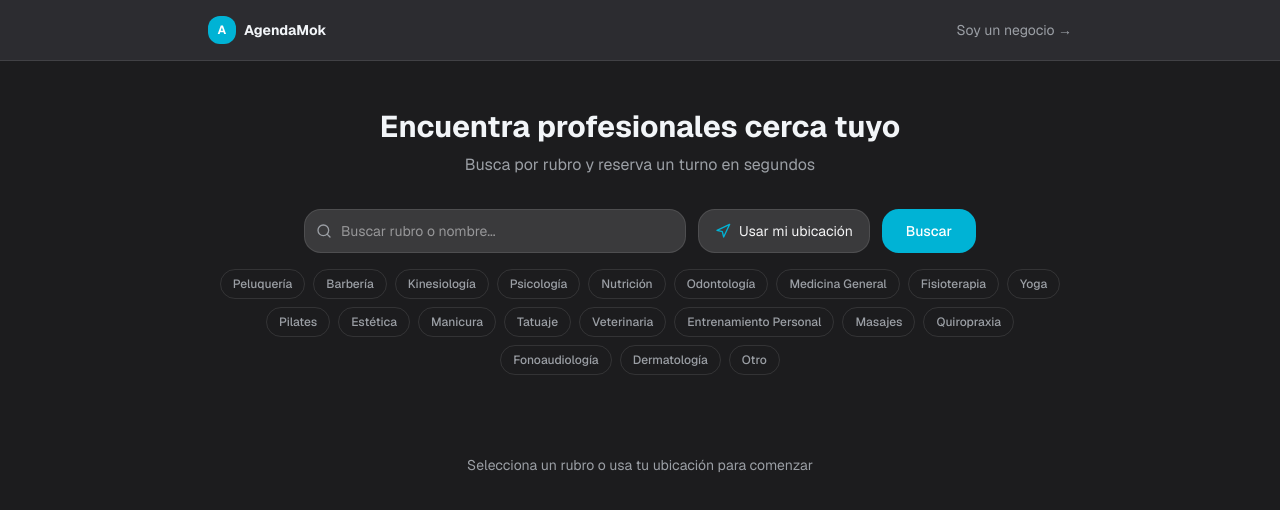
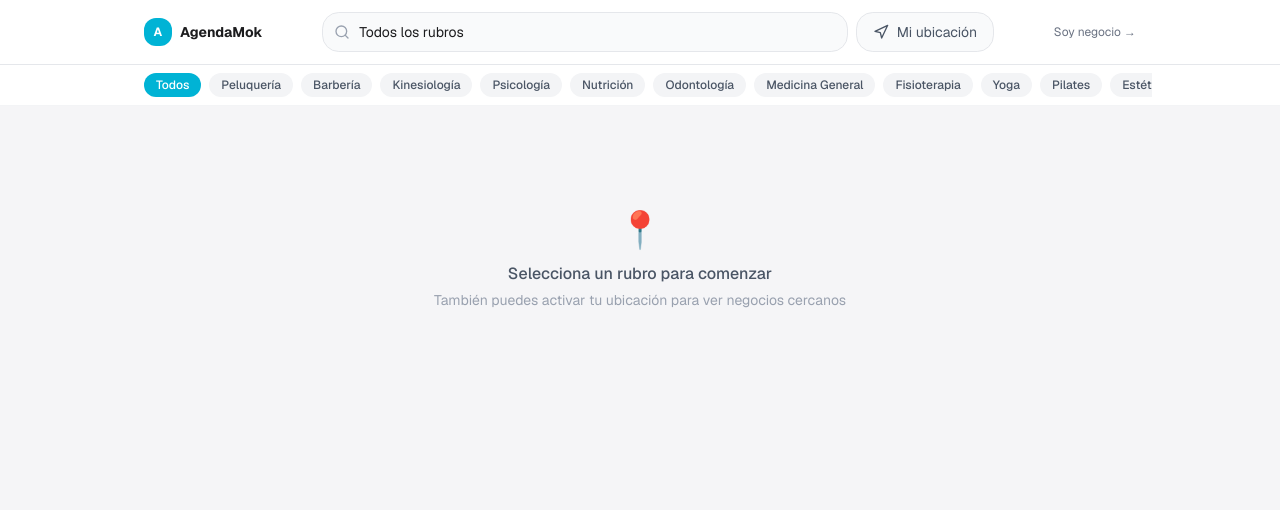
Before and after one commit to josetomas-chi/agendamok, a Next.js app: page /buscar in a window 1280 px wide. Shown: the top 510 px of the page. Built offline with nearby package versions, Linux system fonts and the light colour scheme.

Commit message:
feat: redesign search results — AgendaPro style with photo, services and price

```diff
--- a/src/app/api/search/route.ts
+++ b/src/app/api/search/route.ts
@@ -28,7 +28,12 @@ export async function GET(req: Request) {
       id: true, name: true, slug: true, category: true,
       description: true, logo: true, address: true, city: true,
       phone: true, latitude: true, longitude: true,
-      _count: { select: { appointments: true } },
+      services: {
+        where: { isActive: true, deletedAt: null },
+        select: { id: true, name: true, duration: true, price: true, color: true, description: true },
+        orderBy: { price: "asc" },
+        take: 5,
+      },
     },
   })
 
--- a/src/app/buscar/page.tsx
+++ b/src/app/buscar/page.tsx
@@ -1,7 +1,7 @@
 "use client"
 
 import { useState, useEffect, useCallback } from "react"
-import { Search, MapPin, Navigation, Star, Phone, ChevronRight } from "lucide-react"
+import { Search, MapPin, Navigation, Clock, ChevronRight, Tag } from "lucide-react"
 import Image from "next/image"
 import Link from "next/link"
 
@@ -9,19 +9,19 @@ const CATEGORIES = [
   "Peluquería", "Barbería", "Kinesiología", "Psicología", "Nutrición",
   "Odontología", "Medicina General", "Fisioterapia", "Yoga", "Pilates",
   "Estética", "Manicura", "Tatuaje", "Veterinaria", "Entrenamiento Personal",
-  "Masajes", "Quiropraxia", "Fonoaudiología", "Dermatología", "Otro",
+  "Masajes", "Quiropraxia", "Fonoaudiología", "Dermatología",
 ]
 
+type Service = { id: string; name: string; duration: number; price: number; color: string; description: string | null }
 type Business = {
   id: string; name: string; slug: string; category: string
   description: string | null; logo: string | null
   address: string | null; city: string | null; phone: string | null
   latitude: number | null; longitude: number | null
-  distance: number | null
+  distance: number | null; services: Service[]
 }
 
 export default function BuscarPage() {
-  const [query, setQuery] = useState("")
   const [category, setCategory] = useState("")
   const [results, setResults] = useState<Business[]>([])
   const [loading, setLoading] = useState(false)
@@ -34,7 +34,8 @@ export default function BuscarPage() {
     setLoading(true)
     setSearched(true)
     const params = new URLSearchParams()
-    if (cat ?? category) params.set("category", cat ?? category)
+    const useCat = cat ?? category
+    if (useCat) params.set("category", useCat)
     if (lat !== undefined) params.set("lat", String(lat))
     if (lng !== undefined) params.set("lng", String(lng))
     params.set("radius", "30")
@@ -54,15 +55,8 @@ export default function BuscarPage() {
         setLocating(false)
         search(lat, lng, category)
       },
-      () => {
-        setLocError("No se pudo obtener tu ubicación. Revisa los permisos del navegador.")
-        setLocating(false)
-      }
+      () => { setLocError("No se pudo obtener tu ubicación."); setLocating(false) }
     )
-  }
-
-  function handleSearch() {
-    search(coords?.lat, coords?.lng, category)
   }
 
   useEffect(() => {
@@ -71,74 +65,59 @@ export default function BuscarPage() {
   }, [category])
 
   return (
-    <div className="min-h-screen" style={{ backgroundColor: "#1c1c1e" }}>
+    <div className="min-h-screen bg-[#f5f5f7] text-[#1c1c1e]">
       {/* Header */}
-      <div className="border-b border-white/10" style={{ backgroundColor: "#2c2c30" }}>
-        <div className="max-w-4xl mx-auto px-4 py-4 flex items-center justify-between">
-          <Link href="/" className="flex items-center gap-2">
+      <div className="bg-white border-b border-gray-200 sticky top-0 z-10">
+        <div className="max-w-5xl mx-auto px-4 py-3 flex items-center justify-between gap-4">
+          <Link href="/" className="flex items-center gap-2 flex-shrink-0">
             <div className="w-7 h-7 rounded-lg bg-primary flex items-center justify-center">
               <span className="text-white text-xs font-bold">A</span>
             </div>
-            <span className="font-bold text-sm">AgendaMok</span>
+            <span className="font-bold text-sm hidden sm:block">AgendaMok</span>
           </Link>
-          <Link href="/auth/login" className="text-sm text-muted-foreground hover:text-foreground transition-colors">
-            Soy un negocio →
-          </Link>
-        </div>
-      </div>
 
-      {/* Hero */}
-      <div className="max-w-4xl mx-auto px-4 py-12 text-center">
-        <h1 className="text-3xl font-bold mb-2">Encuentra profesionales cerca tuyo</h1>
-        <p className="text-muted-foreground mb-8">Busca por rubro y reserva un turno en segundos</p>
-
-        {/* Search bar */}
-        <div className="flex flex-col sm:flex-row gap-3 max-w-2xl mx-auto mb-4">
-          <div className="relative flex-1">
-            <Search className="absolute left-3 top-1/2 -translate-y-1/2 w-4 h-4 text-muted-foreground" />
-            <input
-              type="text"
-              placeholder="Buscar rubro o nombre..."
-              value={query}
-              onChange={e => setQuery(e.target.value)}
-              onKeyDown={e => e.key === "Enter" && handleSearch()}
-              className="w-full h-11 rounded-xl border border-white/10 pl-9 pr-4 text-sm focus:outline-none focus:ring-2 focus:ring-primary"
-              style={{ backgroundColor: "#3a3a3c", color: "#f4f4f5" }}
-            />
+          {/* Search bar inline */}
+          <div className="flex-1 flex items-center gap-2 max-w-2xl">
+            <div className="flex-1 relative">
+              <Search className="absolute left-3 top-1/2 -translate-y-1/2 w-4 h-4 text-gray-400" />
+              <select
+                value={category}
+                onChange={e => setCategory(e.target.value)}
+                className="w-full h-10 rounded-xl border border-gray-200 pl-9 pr-4 text-sm bg-gray-50 focus:outline-none focus:ring-2 focus:ring-primary appearance-none"
+              >
+                <option value="">Todos los rubros</option>
+                {CATEGORIES.map(c => <option key={c} value={c}>{c}</option>)}
+              </select>
             </div>
             <button
               onClick={useMyLocation}
               disabled={locating}
-            className="h-11 px-4 rounded-xl border border-white/10 flex items-center gap-2 text-sm hover:bg-white/5 transition-colors disabled:opacity-50 whitespace-nowrap"
-            style={{ backgroundColor: "#3a3a3c", color: "#f4f4f5" }}
+              className={`h-10 px-4 rounded-xl border text-sm flex items-center gap-2 transition-colors whitespace-nowrap ${
+                coords ? "border-green-400 bg-green-50 text-green-700" : "border-gray-200 bg-gray-50 text-gray-600 hover:bg-gray-100"
+              } disabled:opacity-50`}
             >
-            <Navigation className="w-4 h-4 text-primary" />
-            {locating ? "Localizando..." : coords ? "Ubicación activa" : "Usar mi ubicación"}
-          </button>
-          <button
-            onClick={handleSearch}
-            className="h-11 px-6 rounded-xl bg-primary text-primary-foreground text-sm font-medium hover:bg-primary/90 transition-colors"
-          >
-            Buscar
+              <Navigation className="w-4 h-4" />
+              {locating ? "..." : coords ? "Ubicación activa" : "Mi ubicación"}
             </button>
           </div>
 
-        {coords && (
-          <p className="text-xs text-green-400 flex items-center justify-center gap-1 mb-2">
-            <MapPin className="w-3 h-3" /> Ubicación detectada — mostrando negocios en radio de 30 km
-          </p>
-        )}
-        {locError && <p className="text-xs text-red-400 mb-2">{locError}</p>}
+          <Link href="/auth/login" className="text-xs text-gray-500 hover:text-gray-800 transition-colors flex-shrink-0 hidden sm:block">
+            Soy negocio →
+          </Link>
+        </div>
+        {locError && <p className="text-center text-xs text-red-500 pb-2">{locError}</p>}
+      </div>
 
       {/* Category pills */}
-        <div className="flex flex-wrap gap-2 justify-center mt-4">
+      <div className="bg-white border-b border-gray-100">
+        <div className="max-w-5xl mx-auto px-4 py-2 flex gap-2 overflow-x-auto scrollbar-hide">
+          <button onClick={() => setCategory("")}
+            className={`px-3 py-1 rounded-full text-xs font-medium whitespace-nowrap transition-colors flex-shrink-0 ${!category ? "bg-primary text-white" : "bg-gray-100 text-gray-600 hover:bg-gray-200"}`}>
+            Todos
+          </button>
           {CATEGORIES.map(cat => (
             <button key={cat} onClick={() => setCategory(category === cat ? "" : cat)}
-              className={`px-3 py-1.5 rounded-full text-xs font-medium transition-colors border ${
-                category === cat
-                  ? "bg-primary text-primary-foreground border-primary"
-                  : "border-white/10 text-muted-foreground hover:border-white/30 hover:text-foreground"
-              }`}>
+              className={`px-3 py-1 rounded-full text-xs font-medium whitespace-nowrap transition-colors flex-shrink-0 ${category === cat ? "bg-primary text-white" : "bg-gray-100 text-gray-600 hover:bg-gray-200"}`}>
               {cat}
             </button>
           ))}
@@ -146,83 +125,156 @@ export default function BuscarPage() {
       </div>
 
       {/* Results */}
-      <div className="max-w-4xl mx-auto px-4 pb-16">
+      <div className="max-w-5xl mx-auto px-4 py-6 space-y-4">
         {loading && (
-          <div className="grid grid-cols-1 sm:grid-cols-2 gap-4">
-            {[...Array(4)].map((_, i) => (
-              <div key={i} className="h-32 rounded-2xl animate-pulse" style={{ backgroundColor: "#2c2c30" }} />
+          <>
+            {[...Array(3)].map((_, i) => (
+              <div key={i} className="bg-white rounded-2xl h-56 animate-pulse" />
             ))}
+          </>
+        )}
+
+        {!loading && searched && results.length === 0 && (
+          <div className="text-center py-20 text-gray-400">
+            <div className="text-4xl mb-3">🔍</div>
+            <p className="font-medium text-gray-600">No encontramos resultados</p>
+            <p className="text-sm mt-1">Intenta con otro rubro o amplía el radio de búsqueda</p>
           </div>
         )}
 
-        {!loading && searched && results.length === 0 && (
-          <div className="text-center py-16 text-muted-foreground">
-            <div className="w-16 h-16 rounded-full mx-auto mb-4 flex items-center justify-center text-3xl" style={{ backgroundColor: "#2c2c30" }}>
-              🔍
-            </div>
-            <p className="font-medium">No encontramos resultados</p>
-            <p className="text-sm mt-1">Intenta con otro rubro o amplía el radio de búsqueda</p>
+        {!loading && !searched && (
+          <div className="text-center py-20 text-gray-400">
+            <div className="text-4xl mb-3">📍</div>
+            <p className="font-medium text-gray-600">Selecciona un rubro para comenzar</p>
+            <p className="text-sm mt-1">También puedes activar tu ubicación para ver negocios cercanos</p>
           </div>
         )}
 
         {!loading && results.length > 0 && (
           <>
-            <p className="text-sm text-muted-foreground mb-4">
+            <p className="text-sm text-gray-500">
               {results.length} {results.length === 1 ? "resultado" : "resultados"}
               {category && ` · ${category}`}
               {coords && " · ordenados por cercanía"}
             </p>
-            <div className="grid grid-cols-1 sm:grid-cols-2 gap-4">
-              {results.map(b => (
-                <Link key={b.id} href={`/book/${b.slug}`}
-                  className="group rounded-2xl border border-white/10 p-4 flex gap-4 hover:border-primary/40 hover:bg-white/2 transition-all"
-                  style={{ backgroundColor: "#2c2c30" }}>
-                  {/* Logo */}
-                  <div className="w-14 h-14 rounded-xl flex-shrink-0 overflow-hidden flex items-center justify-center text-white font-bold text-xl"
-                    style={{ backgroundColor: "#3a3a3c" }}>
-                    {b.logo
-                      ? <Image src={b.logo} alt={b.name} width={56} height={56} className="object-cover w-full h-full" />
-                      : b.name[0].toUpperCase()
-                    }
-                  </div>
 
-                  {/* Info */}
-                  <div className="flex-1 min-w-0">
-                    <div className="flex items-start justify-between gap-2">
-                      <div className="min-w-0">
-                        <p className="font-semibold truncate group-hover:text-primary transition-colors">{b.name}</p>
-                        <p className="text-xs text-primary/80 font-medium">{b.category}</p>
-                      </div>
-                      {b.distance !== null && (
-                        <span className="text-xs text-muted-foreground whitespace-nowrap flex-shrink-0 flex items-center gap-1">
-                          <MapPin className="w-3 h-3" />
-                          {b.distance < 1 ? `${Math.round(b.distance * 1000)} m` : `${b.distance.toFixed(1)} km`}
-                        </span>
-                      )}
-                    </div>
-                    {(b.city || b.address) && (
-                      <p className="text-xs text-muted-foreground mt-0.5 truncate">
-                        {[b.address, b.city].filter(Boolean).join(", ")}
-                      </p>
-                    )}
-                    {b.description && (
-                      <p className="text-xs text-muted-foreground mt-1 line-clamp-2">{b.description}</p>
-                    )}
-                  </div>
-
-                  <ChevronRight className="w-4 h-4 text-muted-foreground flex-shrink-0 self-center group-hover:text-primary transition-colors" />
-                </Link>
+            {results.map(biz => (
+              <BusinessCard key={biz.id} biz={biz} />
             ))}
-            </div>
           </>
-        )}
-
-        {!searched && !loading && (
-          <div className="text-center py-8 text-muted-foreground text-sm">
-            Selecciona un rubro o usa tu ubicación para comenzar
-          </div>
         )}
       </div>
     </div>
   )
 }
+
+function BusinessCard({ biz }: { biz: Business }) {
+  const [showAll, setShowAll] = useState(false)
+  const visibleServices = showAll ? biz.services : biz.services.slice(0, 3)
+
+  return (
+    <div className="bg-white rounded-2xl overflow-hidden border border-gray-100 shadow-sm">
+      <div className="flex">
+        {/* Left: photo */}
+        <div className="w-56 flex-shrink-0 relative bg-gray-100 hidden sm:block">
+          {biz.logo ? (
+            <Image src={biz.logo} alt={biz.name} fill className="object-cover" sizes="224px" />
+          ) : (
+            <div className="w-full h-full flex items-center justify-center bg-gradient-to-br from-primary/20 to-primary/5 min-h-[180px]">
+              <span className="text-5xl font-bold text-primary/30">{biz.name[0]}</span>
+            </div>
+          )}
+        </div>
+
+        {/* Right: info + services */}
+        <div className="flex-1 min-w-0">
+          {/* Business info strip */}
+          <div className="px-5 pt-4 pb-3 border-b border-gray-100 flex items-center gap-3">
+            {/* Mobile logo */}
+            <div className="w-10 h-10 rounded-lg overflow-hidden flex-shrink-0 sm:hidden bg-gray-100 flex items-center justify-center">
+              {biz.logo
+                ? <Image src={biz.logo} alt={biz.name} width={40} height={40} className="object-cover w-full h-full" />
+                : <span className="font-bold text-primary">{biz.name[0]}</span>
+              }
+            </div>
+            <div className="flex-1 min-w-0">
+              <p className="font-bold text-sm uppercase tracking-wide truncate">{biz.name}</p>
+              <div className="flex items-center gap-2 mt-0.5 text-xs text-gray-500 flex-wrap">
+                <span className="text-primary font-medium">{biz.category}</span>
+                {(biz.address || biz.city) && (
+                  <span className="flex items-center gap-0.5">
+                    <MapPin className="w-3 h-3" />
+                    {[biz.address, biz.city].filter(Boolean).join(", ")}
+                  </span>
+                )}
+                {biz.distance !== null && (
+                  <span className="font-medium text-green-600">
+                    {biz.distance < 1 ? `${Math.round(biz.distance * 1000)} m` : `${biz.distance.toFixed(1)} km`}
+                  </span>
+                )}
+              </div>
+            </div>
+          </div>
+
+          {/* Services list */}
+          <div className="divide-y divide-gray-50">
+            {biz.services.length === 0 ? (
+              <div className="px-5 py-4 text-sm text-gray-400">Sin servicios publicados</div>
+            ) : (
+              visibleServices.map(svc => (
+                <div key={svc.id} className="px-5 py-3 flex items-center gap-3">
+                  <div className="w-1 h-10 rounded-full flex-shrink-0" style={{ backgroundColor: svc.color }} />
+                  <div className="flex-1 min-w-0">
+                    <p className="text-sm font-semibold uppercase tracking-wide truncate">{svc.name}</p>
+                    <div className="flex items-center gap-3 mt-0.5 text-xs text-gray-500">
+                      <span className="flex items-center gap-1"><Clock className="w-3 h-3" />{svc.duration} min</span>
+                      {svc.description && (
+                        <span className="flex items-center gap-1 truncate max-w-[160px]">
+                          <Tag className="w-3 h-3 flex-shrink-0" />{svc.description}
+                        </span>
+                      )}
+                    </div>
+                  </div>
+                  <div className="flex items-center gap-3 flex-shrink-0">
+                    <span className="text-sm font-bold text-gray-700">
+                      ${Number(svc.price).toLocaleString("es-CL")}
+                    </span>
+                    <Link
+                      href={`/book/${biz.slug}?serviceId=${svc.id}`}
+                      className="px-4 py-1.5 rounded-lg bg-primary text-white text-xs font-semibold hover:bg-primary/90 transition-colors"
+                    >
+                      Agendar
+                    </Link>
+                  </div>
+                </div>
+              ))
+            )}
+          </div>
+
+          {/* Show more / Ver perfil */}
+          {biz.services.length > 3 && (
+            <div className="px-5 py-3 border-t border-gray-100 flex items-center justify-between">
+              <button
+                onClick={() => setShowAll(v => !v)}
+                className="text-sm font-semibold text-primary flex items-center gap-1 hover:underline"
+              >
+                {showAll ? "Ver menos" : `Ver todos los servicios (${biz.services.length})`}
+                <ChevronRight className={`w-4 h-4 transition-transform ${showAll ? "rotate-90" : ""}`} />
+              </button>
+              <Link href={`/book/${biz.slug}`} className="text-xs text-gray-400 hover:text-gray-600 transition-colors">
+                Ver perfil →
+              </Link>
+            </div>
+          )}
+          {biz.services.length <= 3 && biz.services.length > 0 && (
+            <div className="px-5 py-2.5 border-t border-gray-100">
+              <Link href={`/book/${biz.slug}`} className="text-xs text-gray-400 hover:text-primary transition-colors">
+                Ver perfil completo →
+              </Link>
+            </div>
+          )}
+        </div>
+      </div>
+    </div>
+  )
+}
```
Lines whose indentation alone changed are shown as unchanged.
